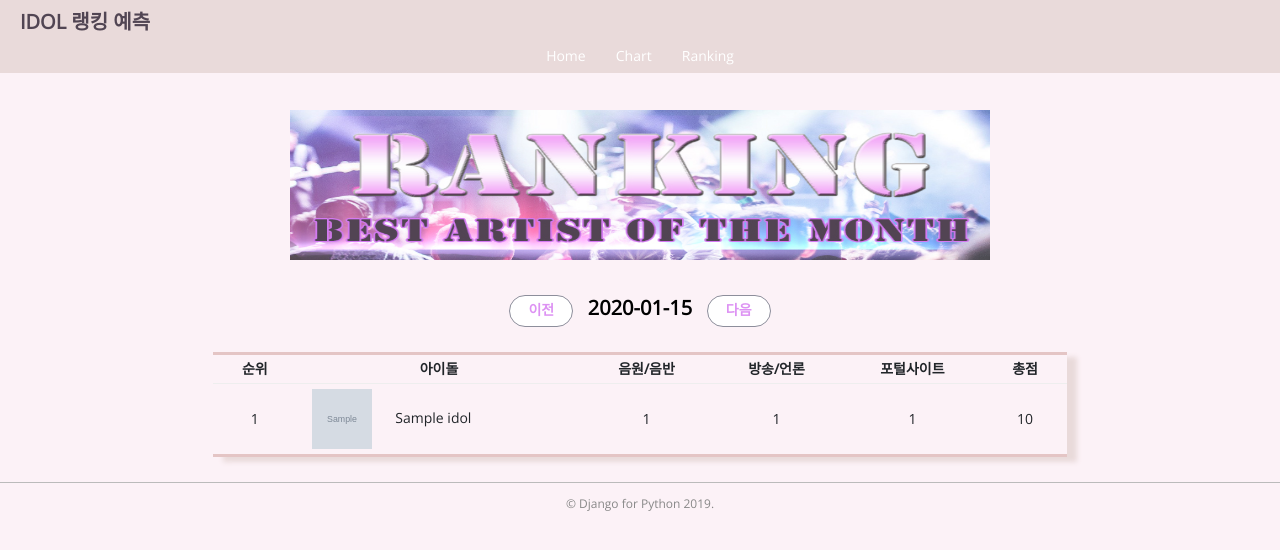
After one commit to linkz73/idol_rank, a Django app: template ranking/templates/ranking/index.html in a window 1280 px wide. The commit adds this page. Shown: the top 550 px of the page. Run offline with Django 3.2, Linux system fonts and the light colour scheme; tables that the repository leaves empty hold one stand-in row (values such as "Sample post"); the template is opened without the code that fills it: values that come from a table or form of the project are taken from there, most other values are stand-ins (such as "Sample title", 1, 10 or a date in 2020); grey boxes marked "Sample" are stand-in pictures; some libraries are stand-ins or nearby versions.

Commit message:
ranking부분 + css

```diff
--- /dev/null
+++ b/ranking/templates/ranking/index.html
@@ -0,0 +1,97 @@
+{% extends "base.html" %}
+{% block title %}Rank{% endblock %}
+{% load static %}
+
+{% block extrastyle %}
+    <link rel="stylesheet" type="text/css" href="{% static 'css/style.css' %}">
+{% endblock %}
+
+  <meta http-equiv="Content-Type" content="text/html; charset=utf-8"/>
+  <script src="http://code.jquery.com/jquery-latest.js"></script>
+
+{% block content %}
+    <style>
+    #img{
+        margin-top: 50px;
+    }
+
+    .thum img{
+        width:60px;
+        height:60px;
+    }
+    </style>
+
+<body>
+
+<div id = "img">
+    <center><img src = "{% static 'img/Ranking.jpg' %}"></center>
+</div>
+
+<div id="menu">
+        <ul>
+            <li><a href="{% url 'home' %}">Home</a></li>
+            <li><a href="{% url 'chart:index' %}">Chart</a></li>
+            <li><a href="{% url 'ranking:index' %}">Ranking</a></li>
+        </ul>
+    </div>
+
+<section>
+  <header>
+    <a href="chart_base.html" class="btn sizeS pupple">
+      <span class="iconPrev"></span>
+      이전
+    </a>
+    <h3>{{ ranking.chart.chart_date|date:'Y-m-d'}}</h3>
+    <a href="chart_base.html" class="btn sizeS pupple">
+      <span class="iconNext"></span>
+      다음
+    </a>
+  </header>
+
+  <table>
+    <thead>
+      <tr>
+        <th>순위</th>
+        <th>아이돌</th>
+        <th>음원/음반</th>
+        <th>방송/언론</th>
+        <th>포털사이트</th>
+        <th>총점</th>
+        {% comment %} <th>순위변화</th> {% endcomment %}
+      </tr>
+    </thead>
+
+    <tbody> <!--표 -->
+        {% for ranking in ranking_list %}
+        <tr>
+            <td>
+            <span class="rank"> {{ forloop.counter }} </span> <!-- 순위 -->
+            </td>
+            <td class="idol">
+            <span class="thum"><img src = {{ ranking.idol.idol_img }}></span> <!-- 이미지 -->
+            <span class="name">{{ ranking.idol.idol_name }}</span> <!-- 아이돌 이름 -->
+            </td>
+            <td>
+            <span>{{ ranking.chart_music }}</span> <!-- 음원/음반 -->
+            </td>
+            <td>
+            <span>{{ ranking.chart_media }}</span> <!-- 방송/언론 -->
+            </td>
+            <td>
+            <span>{{ ranking.chart_portal }}</span> <!-- 포털사이트 -->
+            </td>
+            <td>
+            <span class="bold">{{ ranking.chart_total }}</span> <!-- 총점 -->
+            </td>
+        </tr>
+        {% endfor %}
+    </tbody>
+  </table>
+</section>
+
+</body>
+{% endblock content %}
+
+{% block footer %}
+    <div id="footer">&copy; Django for Python 2019.</div>
+{% endblock %}
--- a/ranking/views.py
+++ b/ranking/views.py
@@ -11,6 +11,7 @@ from django.urls import reverse_lazy
 from django_app.views import LoginRequiredMixin
 
 
+
 # class RankingLV(ListView):
 #     model = Ranking
 #     template_name = 'ranking/chart_rank.html'  # 템플릿 이름을 수동으로 설정
@@ -19,6 +20,9 @@ from django_app.views import LoginRequiredMixin
 
 
 def index(request):
+    recent_date0 = Chart.objects.order_by('-chart_date').values()[:1]
+    recent_date_n = str(recent_date0[0]['chart_date'])
+
     ranking_list = Chart.objects.select_related('idol').filter(chart_date=int(recent_date_n)).order_by('-chart_total')[:10]  # 테이블 조인해서 chart_date 로 where
     context = {'ranking_list': ranking_list}
     return render(request, 'ranking/index.html', context)
--- a/static/css/base.css
+++ b/static/css/base.css
@@ -41,10 +41,10 @@ div#content {
 }
 
 div#footer{
-    position: absolute;
-    bottom: 20px;
-    left: 50px;
-    right: 50px;
+    position: relative;
+    bottom: 15px;
+    left: 0px;
+    right: 0px;
     height: 30px;
     color: #888;
     text-align: center;
@@ -135,6 +135,10 @@ td, th {
     padding: 5px 15px;
 }
 
+section {
+    padding: 30px;
+}
+
 table.change-list, table.change-list th, table.change-list td {
     border: 1px solid #ccc;
 }
--- a/static/css/style.css
+++ b/static/css/style.css
@@ -85,7 +85,7 @@ padding: 3px;
 center {
 
 margin: 5px;
-padding: 30px;
+padding: 60px 30px 0px 30px; /* 위 오른 아래 왼 */
 }
 
 td, th {
```
Also changed, not shown: 1 other file.
